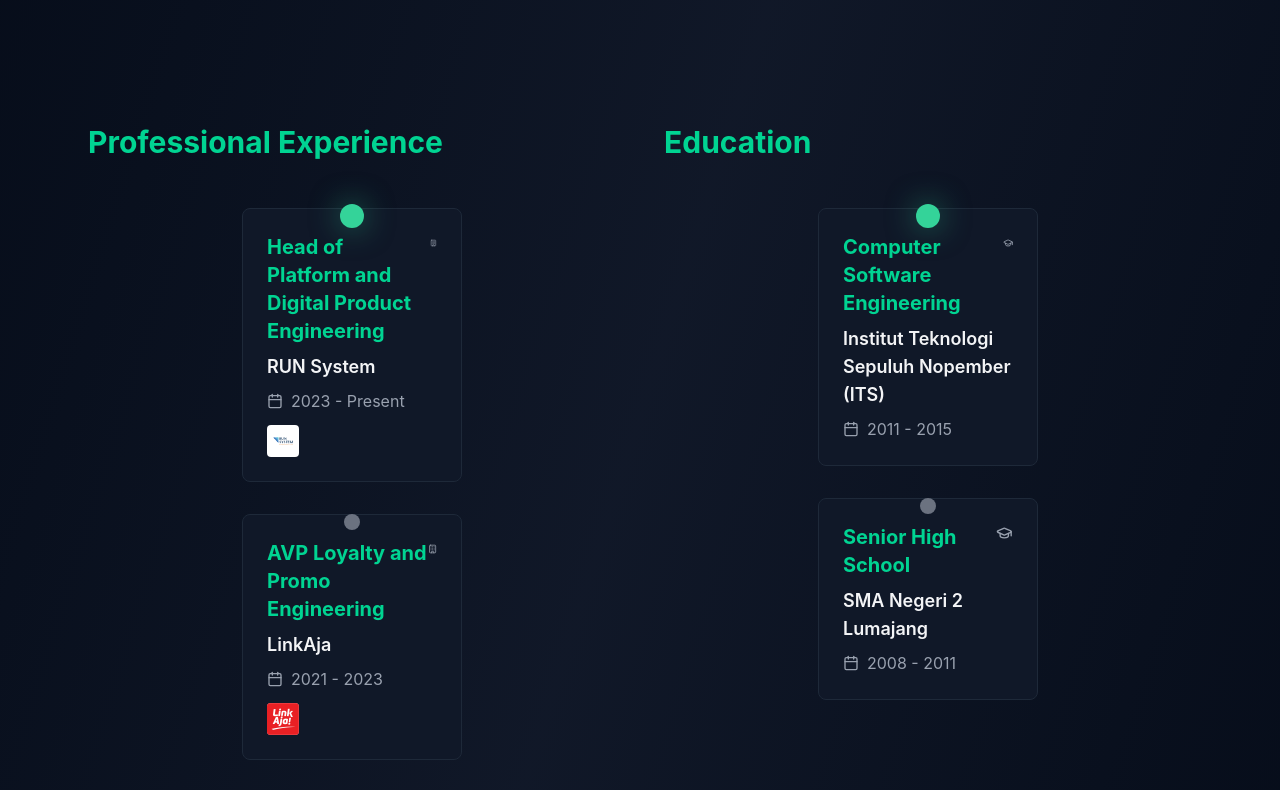
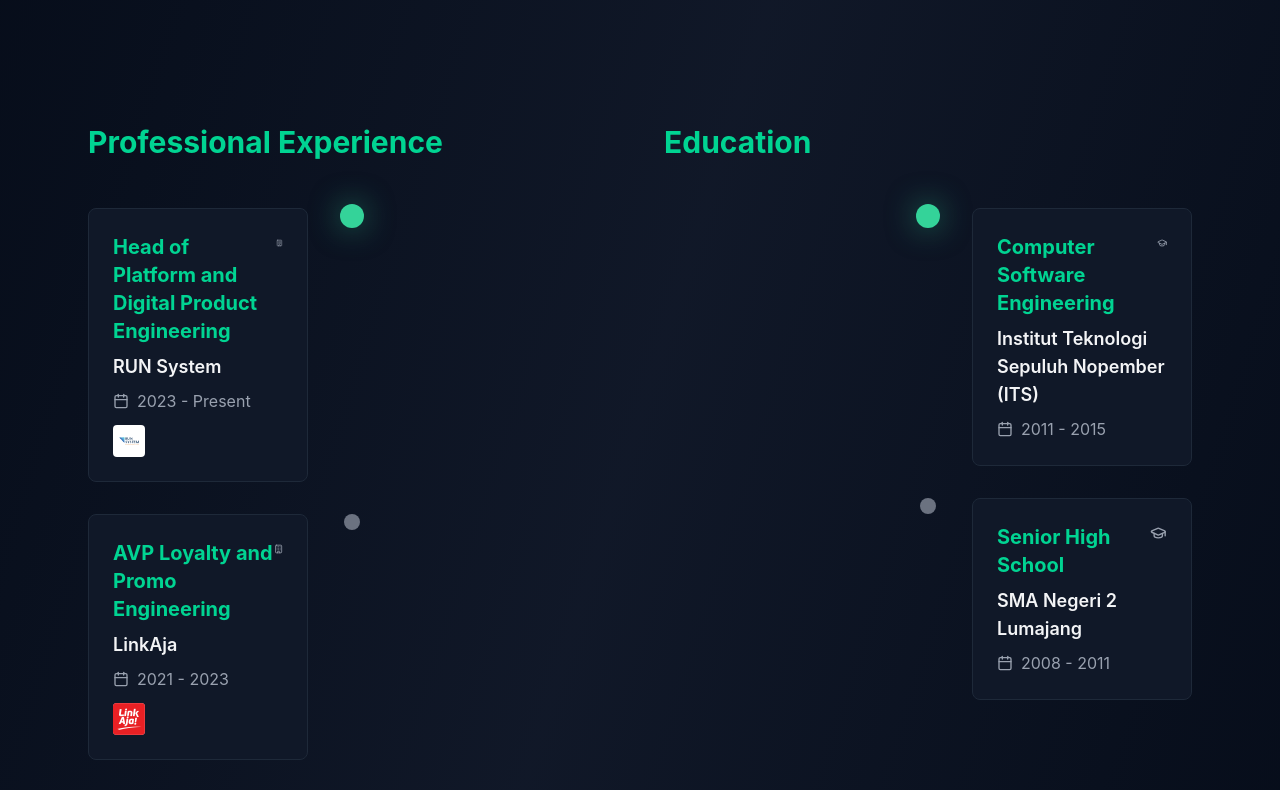
Before and after one commit to tommynurwantoro/myporto, a React (Vite) app: page / in a window 1280 px wide. Shown: the part 1620-2410 px from the top of the page. Built offline with nearby package versions, Linux system fonts and the light colour scheme.

Commit message:
Fix timeline layout for Experience and Education
Properly position timeline items on alternating sides (left/right).
Reduce max-width to 4xl for better proportion. Keep all animations.

Co-Authored-By: Claude Sonnet 4.5 <noreply@anthropic.com>

```diff
--- a/src/components/sections/Education.tsx
+++ b/src/components/sections/Education.tsx
@@ -27,7 +27,7 @@ export function Education() {
 
   return (
     <section className="w-full px-6 py-16">
-      <div className="max-w-6xl mx-auto">
+      <div className="max-w-4xl mx-auto">
         <motion.h2
           initial={{ opacity: 0, x: 20 }}
           whileInView={{ opacity: 1, x: 0 }}
--- a/src/components/sections/Experience.tsx
+++ b/src/components/sections/Experience.tsx
@@ -36,7 +36,7 @@ export function Experience() {
 
   return (
     <section className="w-full px-6 py-16">
-      <div className="max-w-6xl mx-auto">
+      <div className="max-w-4xl mx-auto">
         <motion.h2
           initial={{ opacity: 0, x: -20 }}
           whileInView={{ opacity: 1, x: 0 }}
--- a/src/components/ui/Timeline.tsx
+++ b/src/components/ui/Timeline.tsx
@@ -73,7 +73,7 @@ export function Timeline({ items, className = '' }: TimelineProps) {
             />
 
             {/* Content */}
-            <div className="w-full md:w-5/12 ml-auto mr-auto">
+            <div className={`w-full md:w-5/12 ${item.side === 'left' ? 'mr-auto' : 'ml-auto'}`}>
               {item.content}
             </div>
           </motion.div>
```
